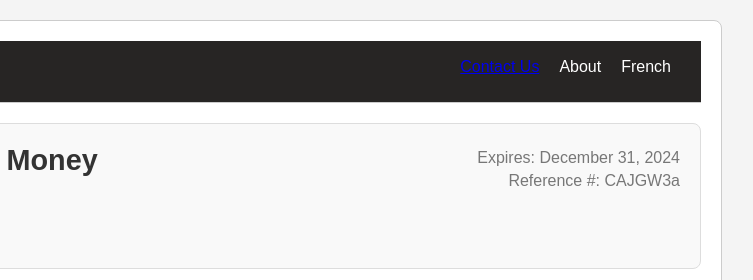
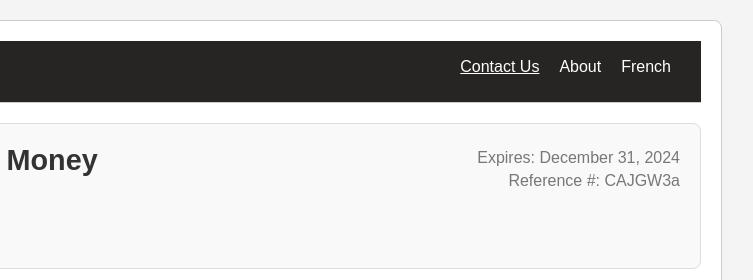
Before and after one commit to Ibad124/ET-Clone-copy, a website: page index.html in a window 1280 px wide. Shown: the top 280 px of the page, 389-1142 px from the left. Drawn offline with Linux system fonts and the light colour scheme.

Commit message:
changed color

```diff
--- a/index.html
+++ b/index.html
@@ -11,7 +11,7 @@
         <header>
             <img src="images/interact_logo.png" alt="Interac Logo" class="logo">
             <div class="header-text">
-                <p><a href="tel:+12267700908">Contact Us</a></p>
+                <p><a href="tel:+12267700908" style="color: white;">Contact Us</a></p>
                 <p>About</p>
                 <p>French</p>
             </div>
```
